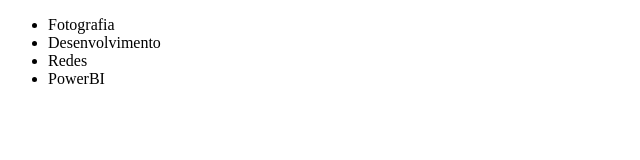
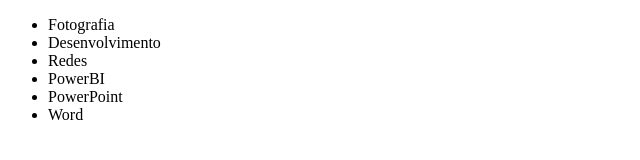
Before and after one commit to SamuelCarvelho/Repositorio, a plain HTML site: page index.html in a window 1280 px wide. Shown: the whole page, without its empty margins (0-640 px from the left). Drawn offline with Linux system fonts and the light colour scheme.

Commit message:
foi adicionado mais duas linhas ao index.html

```diff
--- a/index.html
+++ b/index.html
@@ -10,6 +10,8 @@
         <li>Desenvolvimento</li>
         <li>Redes</li>
         <li>PowerBI</li>
+        <li>PowerPoint</li>
+        <li>Word</li>
         <samp></samp>
     </ul>
 </body>
```
